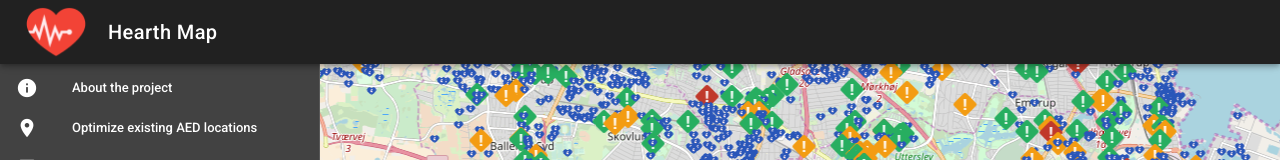
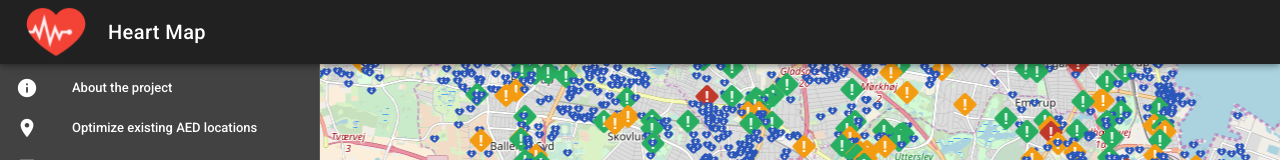
Before and after one commit to ibrahimsharif/heat-map, a Vue app: page / in a window 1280 px wide. Shown: the top 160 px of the page. Built offline with nearby package versions, Linux system fonts and the light colour scheme.

Commit message:
Fixed spelling

```diff
--- a/index.html
+++ b/index.html
@@ -3,7 +3,7 @@
   <head>
     <meta charset="utf-8">
     <meta name="viewport" content="width=device-width,initial-scale=1.0">
-    <title>heart-map</title>
+    <title>Heart Map</title>
   </head>
   <body>
     <div id="app"></div>
--- a/src/App.vue
+++ b/src/App.vue
@@ -41,7 +41,7 @@
       </v-navigation-drawer>
       <v-toolbar app fixed clipped-left>
       <img class="logo" v-bind:src="'../../static/heart-with-pulse.png'" alt="hearth with a hearth pulse in it.">
-        <v-toolbar-title>Hearth Map</v-toolbar-title>
+        <v-toolbar-title>Heart Map</v-toolbar-title>
       </v-toolbar>
       <router-view></router-view>
     </v-app>
```
